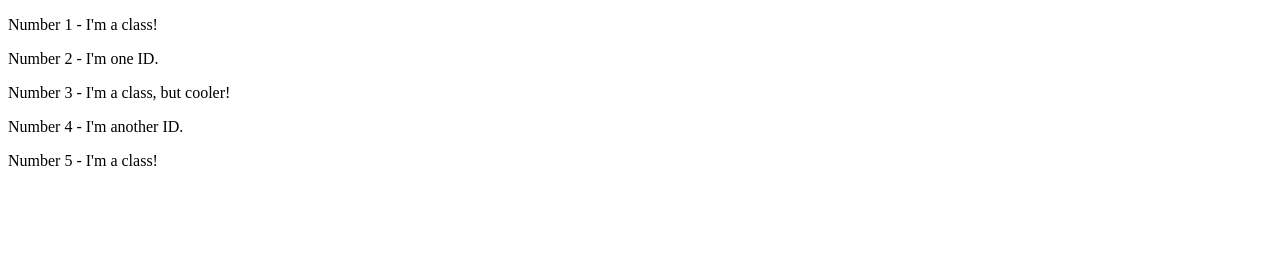
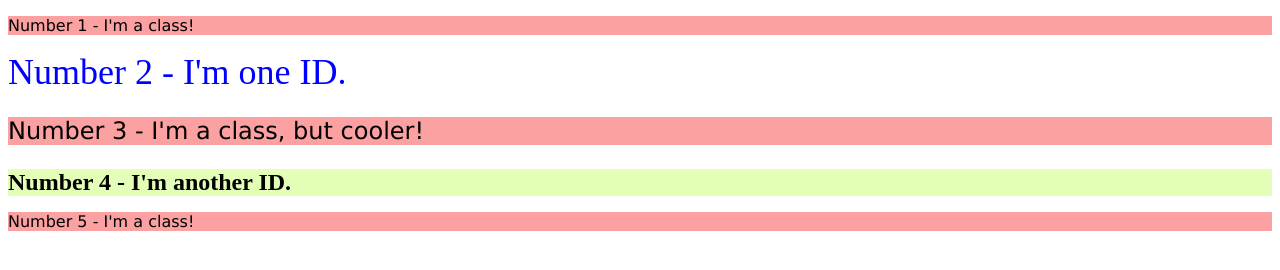
Before and after one commit to mxprs/css-exercises, a plain HTML site: page foundations/02-class-id-selectors/index.html in a window 1280 px wide. Drawn offline with Linux system fonts and the light colour scheme.

Commit message:
completed code for exo 2

```diff
--- a/foundations/02-class-id-selectors/index.html
+++ b/foundations/02-class-id-selectors/index.html
@@ -8,10 +8,10 @@
   <link rel="stylesheet" href="style.css">
 </head>
 <body>
-  <p>Number 1 - I'm a class!</p>
-  <div>Number 2 - I'm one ID.</div>
-  <p>Number 3 - I'm a class, but cooler!</p>
-  <div>Number 4 - I'm another ID.</div>
-  <p>Number 5 - I'm a class!</p>
+  <p class="odd">Number 1 - I'm a class!</p>
+  <div id="scnd-elem">Number 2 - I'm one ID.</div>
+  <p class="odd thrd-elem">Number 3 - I'm a class, but cooler!</p>
+  <div id="frth-elem">Number 4 - I'm another ID.</div>
+  <p class="odd">Number 5 - I'm a class!</p>
 </body>
 </html>
--- a/foundations/02-class-id-selectors/style.css
+++ b/foundations/02-class-id-selectors/style.css
@@ -0,0 +1,19 @@
+.odd {
+    background-color: rgb(252, 161, 161);
+    font-family: Verdana, sans-serif;
+}
+
+#scnd-elem {
+    color: blue;
+    font-size: 36px;
+}
+
+.thrd-elem {
+    font-size: 24px;
+}
+
+#frth-elem {
+    background-color: rgb(227, 255, 183);
+    font-size: 24px;
+    font-weight: bold;
+}
```
